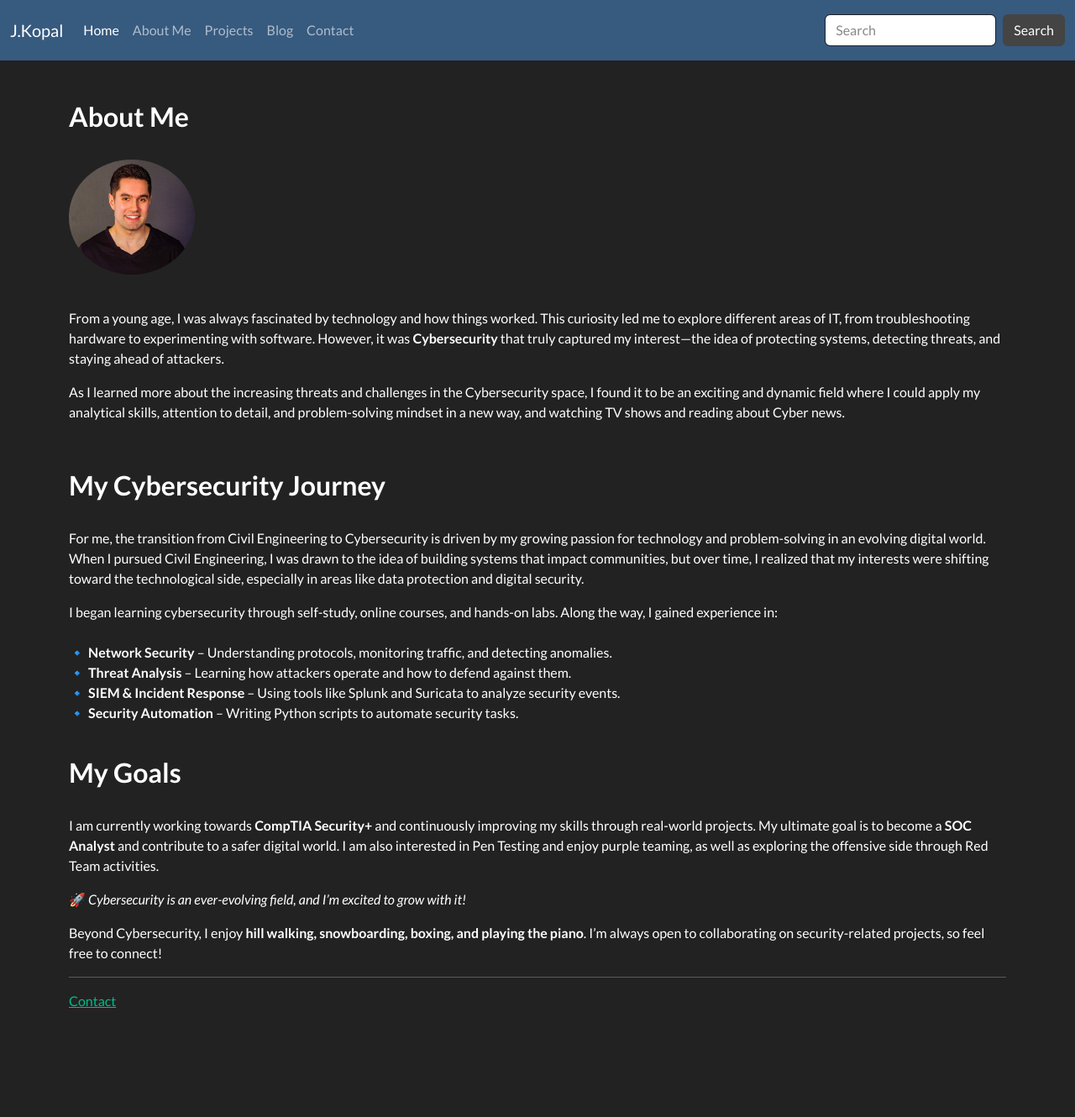
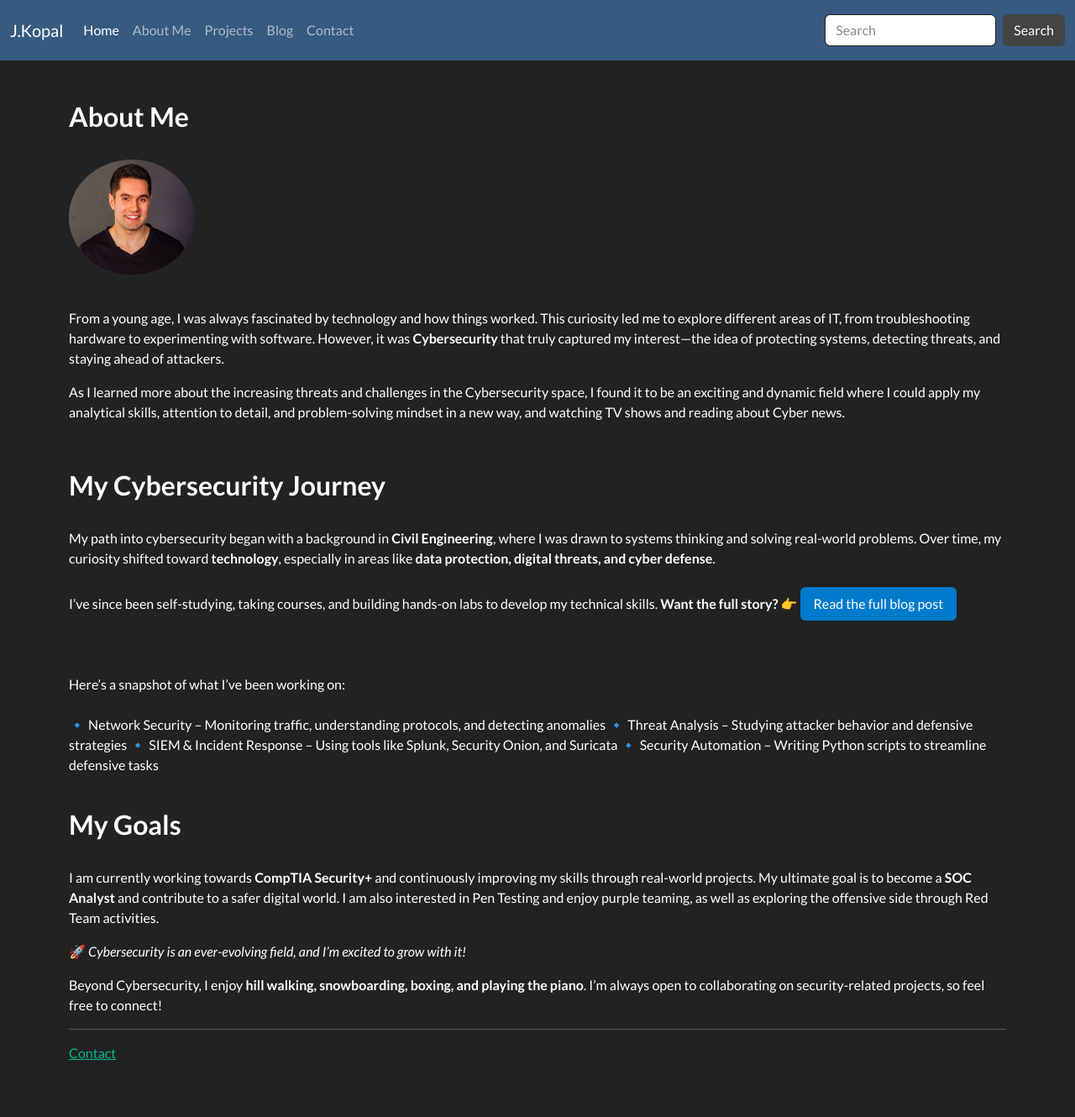
Before and after one commit to JKopal101/jkopal101.github.io, a Jekyll site: the page built from about_me.md, in a window 1280 px wide. Shown: the whole page at 84% size. Built offline with Jekyll 4.4.1, drawn with Linux system fonts in a browser that asks for light colours; before the commit the page ends 1268 px from its top, so only the background shows below that.

Commit message:
Update about_me.md

```diff
--- a/about_me.md
+++ b/about_me.md
@@ -19,15 +19,17 @@ As I learned more about the increasing threats and challenges in the Cybersecuri
 
 ### **My Cybersecurity Journey**
 <br>
-For me, the transition from Civil Engineering to Cybersecurity is driven by my growing passion for technology and problem-solving in an evolving digital world.
-When I pursued Civil Engineering, I was drawn to the idea of building systems that impact communities, but over time, I realized that my interests were shifting toward the technological side, especially in areas like data protection and digital security.
+My path into cybersecurity began with a background in **Civil Engineering**, where I was drawn to systems thinking and solving real-world problems. Over time, my curiosity shifted toward **technology**, especially in areas like **data protection, digital threats, and cyber defense**.
 
-I began learning cybersecurity through self-study, online courses, and hands-on labs. Along the way, I gained experience in:
-<br><br>
-  🔹 **Network Security** – Understanding protocols, monitoring traffic, and detecting anomalies.
-  🔹 **Threat Analysis** – Learning how attackers operate and how to defend against them.
-  🔹 **SIEM & Incident Response** – Using tools like Splunk and Suricata to analyze security events.
-  🔹 **Security Automation** – Writing Python scripts to automate security tasks.
+I’ve since been self-studying, taking courses, and building hands-on labs to develop my technical skills.
+<span style="font-weight:600;">Want the full story?</span>
+👉
+<a href="/2025/03/26/my-cybersecurity-journey-from-construction-to-cyber.html" style="display:inline-block; padding: 8px 16px; background-color:#007acc; color:white; text-decoration:none; border-radius:6px; margin-top:6px;">Read the full blog post</a>
+
+<br><br> Here’s a snapshot of what I’ve been working on: <br><br> 🔹 Network Security – Monitoring traffic, understanding protocols, and detecting anomalies
+🔹 Threat Analysis – Studying attacker behavior and defensive strategies
+🔹 SIEM & Incident Response – Using tools like Splunk, Security Onion, and Suricata
+🔹 Security Automation – Writing Python scripts to streamline defensive tasks
 <br><br>
 
 ### **My Goals**
```
